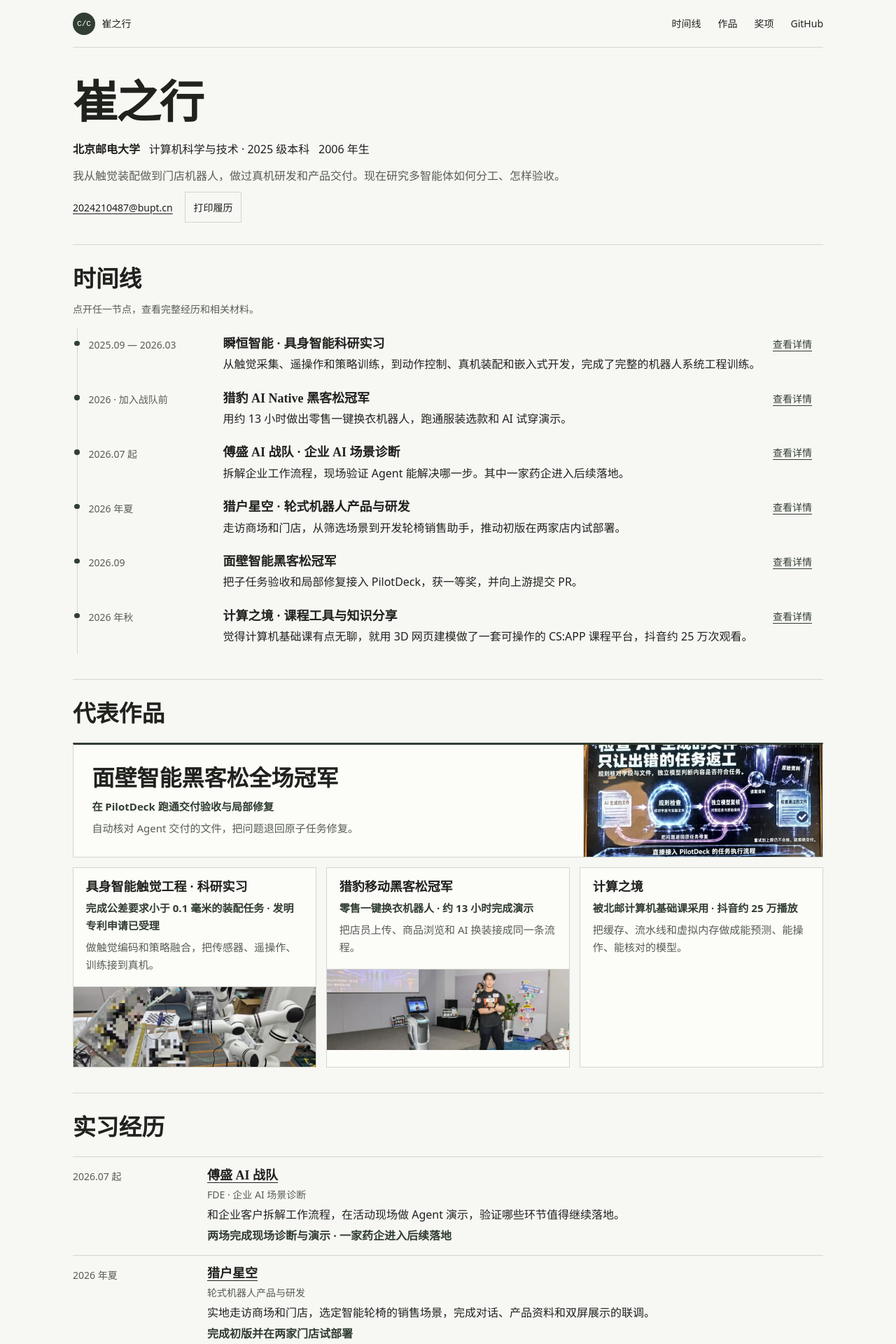
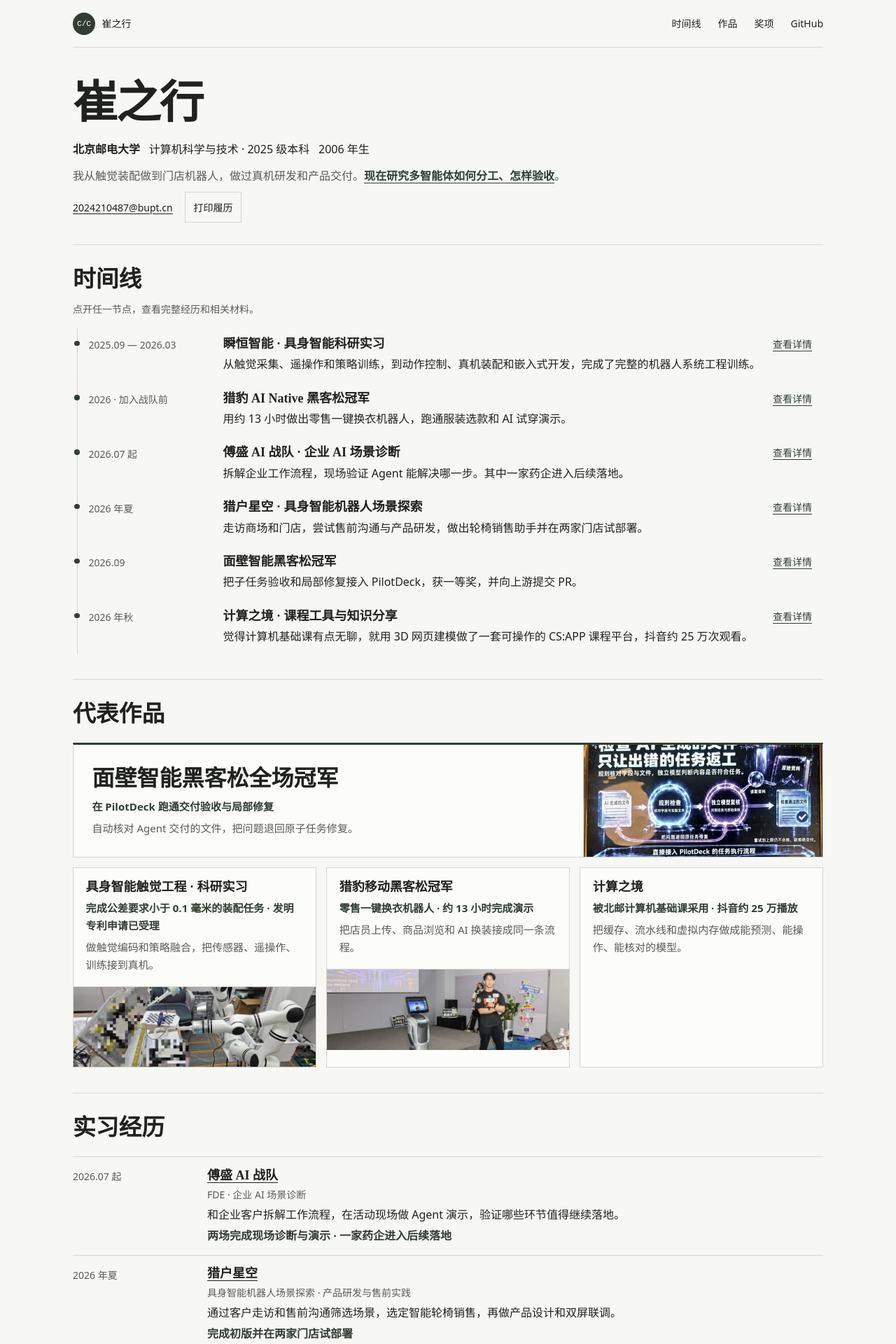
Before and after one commit to changer-changer/changer-changer.github.io, a Jekyll site: the page built from resume/index.md, in a window 1280 px wide. Shown: the top 1920 px of the page at 70% size. Built offline with Jekyll 4.4.1, drawn with Linux system fonts in a browser that asks for light colours; some web fonts are replaced; some of the changed text lies outside the part shown.

Commit message:
Highlight current research and clarify OrionStar experience

```diff
--- a/_data/career.yml
+++ b/_data/career.yml
@@ -5,7 +5,8 @@ identity:
   age: 2006 年生
   email: 2024210487@bupt.cn
   github: https://github.com/changer-changer
-  intro: 我从触觉装配做到门店机器人，做过真机研发和产品交付。现在研究多智能体如何分工、怎样验收。
+  intro: 我从触觉装配做到门店机器人，做过真机研发和产品交付。
+  current_intro: 现在研究多智能体如何分工、怎样验收
 
 featured: [pilotdeck, tactile-vla, retail-tryon, inside-computing]
 timeline:
@@ -23,8 +24,8 @@ timeline:
     summary: 拆解企业工作流程，现场验证 Agent 能解决哪一步。其中一家药企进入后续落地。
   - id: wheelchair
     date: 2026 年夏
-    title: 猎户星空 · 轮式机器人产品与研发
-    summary: 走访商场和门店，从筛选场景到开发轮椅销售助手，推动初版在两家店内试部署。
+    title: 猎户星空 · 具身智能机器人场景探索
+    summary: 走访商场和门店，尝试售前沟通与产品研发，做出轮椅销售助手并在两家门店试部署。
   - id: pilotdeck
     date: 2026.09
     title: 面壁智能黑客松冠军
@@ -44,8 +45,8 @@ resume_sections:
         summary: 和企业客户拆解工作流程，在活动现场做 Agent 演示，验证哪些环节值得继续落地。
       - case: wheelchair
         title: 猎户星空
-        role: 轮式机器人产品与研发
-        summary: 实地走访商场和门店，选定智能轮椅的销售场景，完成对话、产品资料和双屏展示的联调。
+        role: 具身智能机器人场景探索 · 产品研发与售前实践
+        summary: 通过客户走访和售前沟通筛选场景，选定智能轮椅销售，再做产品设计和双屏联调。
       - case: tactile-vla
         title: 瞬恒智能
         role: 科研实习 · 具身智能
@@ -198,7 +199,7 @@ cases:
     title: 轮椅门店的机器人销售助手
     category: 机器人 · 调研、产品与开发
     period: 2026 年夏
-    role: 猎户星空 · 轮式机器人产品与研发
+    role: 猎户星空 · 具身智能机器人场景探索、产品研发与售前实践
     summary: 用连续对话调出 Android 页面、产品资料和演示视频。
     result: 完成初版并在两家门店试部署
     cover: wheelchair-demo
@@ -217,7 +218,7 @@ cases:
       - title: 让对话负责调度页面
         text: 我把 Android 里的产品资料和视频页面封装成可调用的工具。Agent 先根据上下文理解问题，再检索本地资料、调用对应页面，并把当前展示内容留在对话上下文里。用户追问时，它可以接着解释刚放出来的东西。
       - title: 验证到了哪一步
-        text: 我做了从客户调研到现场演示、产品设计和开发的全过程。初版在两家门店试部署；我返校后结束了这段工作，销售增量仍缺少可归因的数据。
+        text: 我先参加售前沟通和客户调研，随后做产品设计、开发联调和现场演示。初版在两家门店试部署。返校后这段工作告一段落，销售增量仍缺少可归因的数据。
 
   retail-tryon:
     title: 零售一键换衣机器人
--- a/_data/resume_portfolio.yml
+++ b/_data/resume_portfolio.yml
@@ -132,11 +132,11 @@ experience:
   - id: "orionstar"
     period: "2026 年夏"
     organization: "猎户星空"
-    role: "轮式机器人产品与研发"
+    role: "具身智能机器人场景探索 · 产品研发与售前实践"
     label: "ROBOTICS PRODUCT"
     proof: "轮椅销售助手已在两家门店试部署。"
     bullets:
-      - "走访商场和门店，验证轮式机器人在零售场景中的使用与运维需求。"
+      - "走访商场和门店，通过售前沟通验证机器人在零售场景中的使用与运维需求。"
       - "实现轮椅销售助手，联调连续对话、产品资料和双屏展示。"
     metrics: ["现场需求验证", "Android 二次开发", "两家门店试部署"]
   - id: "robotics"
--- a/_layouts/career.html
+++ b/_layouts/career.html
@@ -20,7 +20,7 @@
   <meta name="theme-color" content="#f7f7f4">
   <link rel="canonical" href="{{ page.url | absolute_url }}">
   <link rel="preload" href="{{ '/assets/fonts/noto-serif-sc-900.woff2' | relative_url }}" as="font" type="font/woff2" crossorigin>
-  <link rel="stylesheet" href="{{ '/assets/css/career.css' | relative_url }}?v=6">
+  <link rel="stylesheet" href="{{ '/assets/css/career.css' | relative_url }}?v=7">
 </head>
 <body>
   <a class="skip-link" href="#main">跳到正文</a>
@@ -108,7 +108,7 @@
       <header class="career-intro">
         <h1>{{ career.identity.name }}</h1>
         <p class="career-education">{{ career.identity.school }} <span>{{ career.identity.degree }}</span>{% if career.identity.age %} <span>{{ career.identity.age }}</span>{% endif %}</p>
-        <p class="career-intro-copy">{{ career.identity.intro }}</p>
+        <p class="career-intro-copy">{{ career.identity.intro }}{% if career.current %}<a href="#now">{{ career.identity.current_intro }}</a>。{% endif %}</p>
         <div class="career-contacts">
           <a href="mailto:{{ career.identity.email }}">{{ career.identity.email }}</a>
           <button type="button" data-print-resume>打印履历</button>
@@ -191,7 +191,7 @@
       {% assign current = career.cases[career.current] %}
       {% if current %}
         {% assign current_url = '/resume/cases/' | append: career.current | append: '/' %}
-        <section class="career-section" id="now" aria-labelledby="now-title">
+        <section class="career-section career-now" id="now" aria-labelledby="now-title">
           <h2 id="now-title">现在在做</h2>
           <a class="career-work work-copy" href="{{ current_url | relative_url }}">
             <h3>{{ current.title }}</h3>
--- a/assets/css/career.css
+++ b/assets/css/career.css
@@ -84,6 +84,7 @@ h3 { font-size: 1.125rem; }
 .career-education span { font-weight: 400; }
 .career-intro-copy, .case-lead { max-width: 43rem; margin-top: .75rem; color: var(--muted); }
 .career-intro-copy { max-width: 47rem; }
+.career-intro-copy a { color: var(--accent); font-weight: 600; }
 .career-contacts { display: flex; align-items: center; gap: .45rem 1.1rem; flex-wrap: wrap; margin-top: .6rem; }
 .career-contacts a, .career-contacts button {
   display: inline-flex;
@@ -174,6 +175,7 @@ h3 { font-size: 1.125rem; }
 .career-skills dt { font-weight: 600; }
 .career-skills dl { display: grid; grid-template-columns: repeat(3, minmax(0, 1fr)); gap: .65rem 1.25rem; }
 .career-skills dd { color: var(--muted); }
+.career-now .career-work { border-inline-start: 3px solid var(--accent); background: #eef0e8; }
 
 .career-awards h2 { font-size: clamp(1.2rem, 2vw, 1.5rem); }
 .career-awards summary { width: fit-content; min-height: 44px; padding: .5rem 0; cursor: pointer; }
```
